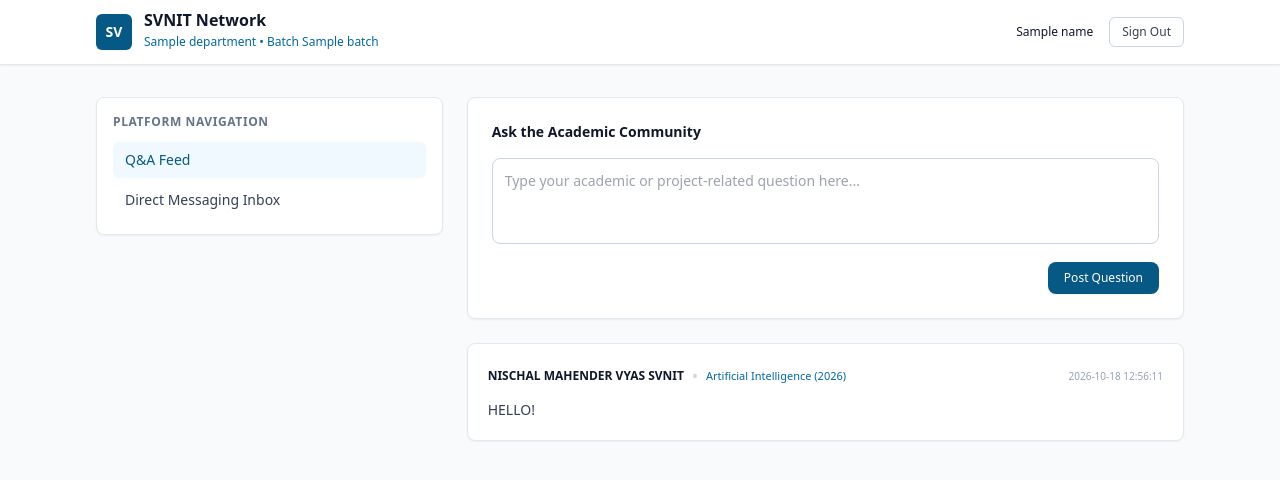
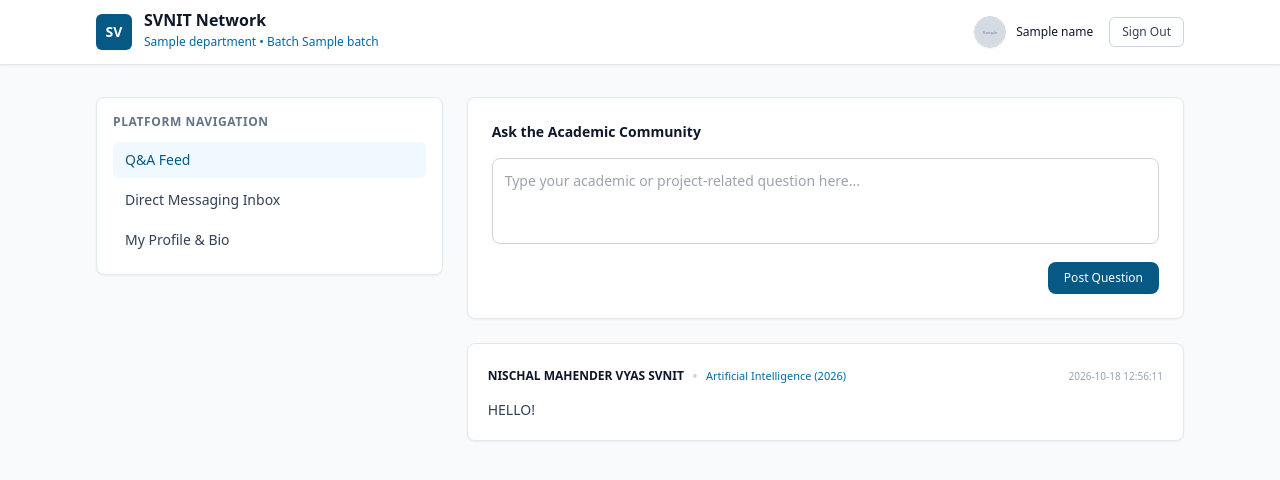
Before and after one commit to nischalvyas11-ops/Networking, a FastAPI app: template templates/dashboard.html in a window 1280 px wide. Shown: the top 480 px of the page. Run offline with FastAPI, Linux system fonts and the light colour scheme; data comes from the database, SQL or seed files in the repository; the template is opened without the code that fills it: most values are stand-ins (such as "Sample title", 1, 10 or a date in 2020); grey boxes marked "Sample" are stand-in pictures; some libraries are stand-ins or nearby versions.

Commit message:
Update dashboard UI with profile avatar and navigation link

```diff
--- a/app.py
+++ b/app.py
@@ -202,7 +202,8 @@ async def dashboard(request: Request):
         context={
             "name": user.get('name'),
             "department": user.get('department'),
-            "batch": user.get('batch')
+            "batch": user.get('batch'),
+            "avatar_url": user.get('avatar_url')
         }
     )
 
--- a/templates/dashboard.html
+++ b/templates/dashboard.html
@@ -21,9 +21,18 @@
                 </div>
             </div>
 
-            <!-- User Info & Logout -->
+            <!-- User Avatar, Profile Link & Logout -->
             <div class="flex items-center space-x-4">
-                <p class="text-xs font-medium text-slate-900 hidden sm:block">{{ name }}</p>
+                <a href="/profile" class="flex items-center space-x-2.5 hover:opacity-80 transition group">
+                    {% if avatar_url %}
+                        <img src="{{ avatar_url }}" alt="Profile" class="w-8 h-8 rounded-full border border-slate-300 object-cover shadow-sm">
+                    {% else %}
+                        <div class="w-8 h-8 rounded-full bg-sky-800 text-white flex items-center justify-center text-xs font-bold shadow-sm">
+                            {{ name[0] }}
+                        </div>
+                    {% endif %}
+                    <span class="text-xs font-medium text-slate-900 hidden sm:block group-hover:text-sky-800">{{ name }}</span>
+                </a>
                 <a
                     href="/logout"
                     class="border border-slate-300 hover:bg-slate-100 text-slate-700 text-xs font-medium px-3 py-1.5 rounded-md transition"
@@ -48,6 +57,9 @@
                         </a>
                         <a href="/inbox" class="flex items-center space-x-3 px-3 py-2 rounded-md hover:bg-slate-50 text-slate-700 text-sm transition">
                             <span>Direct Messaging Inbox</span>
+                        </a>
+                        <a href="/profile" class="flex items-center space-x-3 px-3 py-2 rounded-md hover:bg-slate-50 text-slate-700 text-sm transition">
+                            <span>My Profile & Bio</span>
                         </a>
                     </nav>
                 </div>
```
